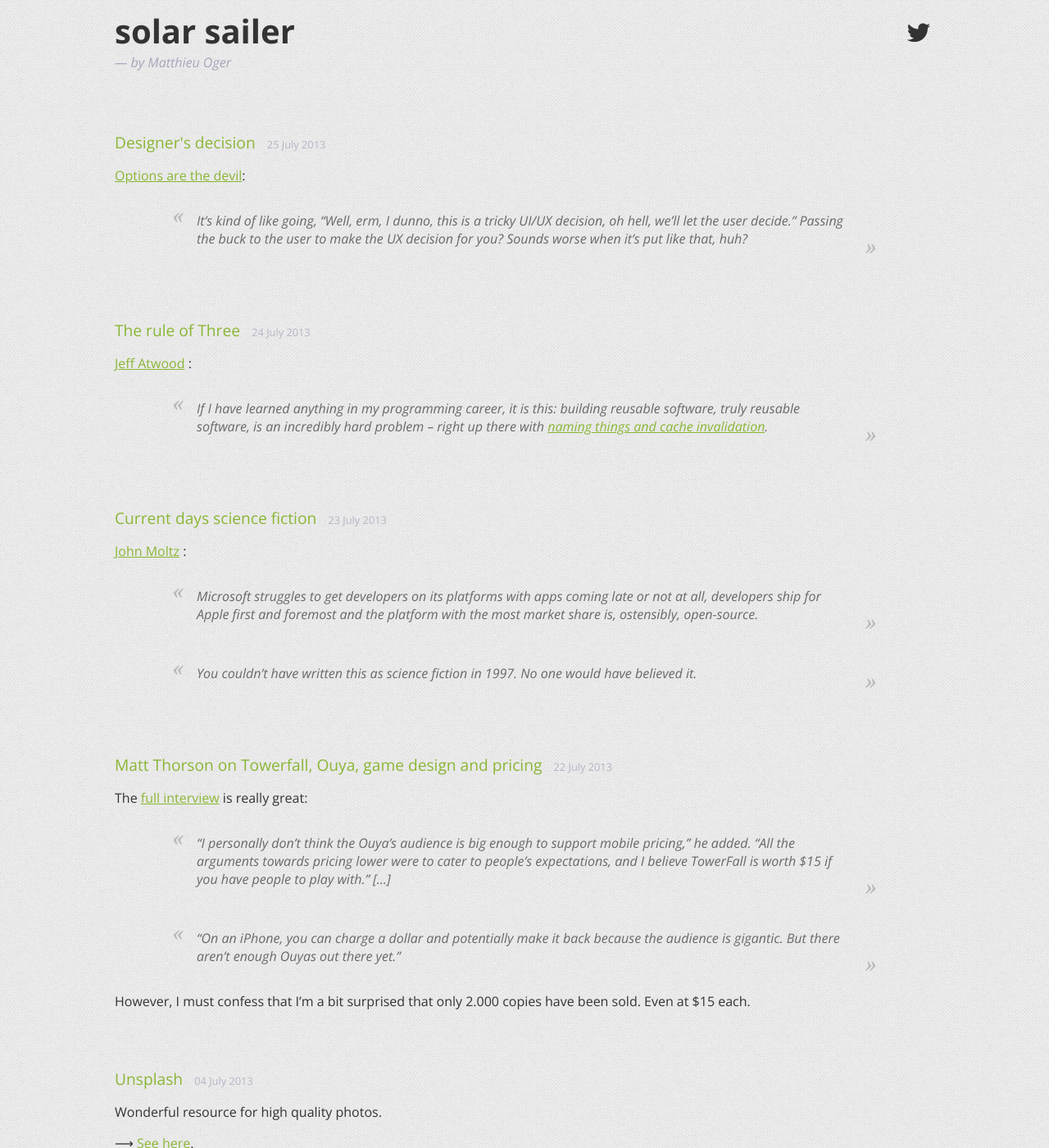
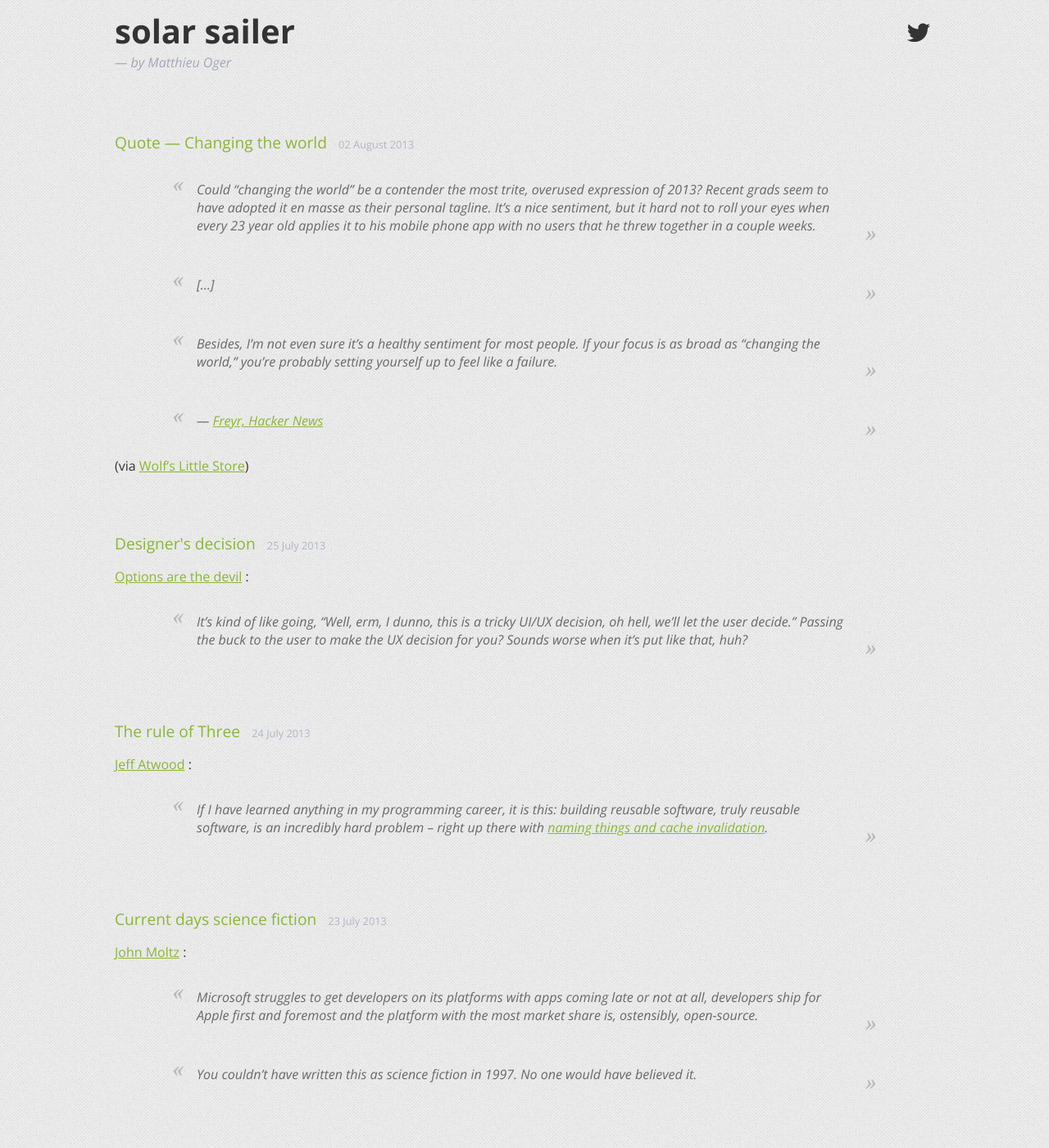
Before and after one commit to solarsailer/matthieuoger.com, a Jekyll site: the page built from index.html, in a window 1280 px wide and 1400 px high. Shown: the whole window at 82% size. Built offline with Jekyll 4.4.1, drawn with Linux system fonts in a browser that asks for light colours; Markdown is read by kramdown in place of the engine named in the settings; the list of posts is cut into pages by our own code; comment, search, counter and statistics services are not loaded.

Commit message:
New post + fixes

```diff
--- /dev/null
+++ b/_posts/2013-08-02-quote-changing-the-world.md
@@ -0,0 +1,14 @@
+---
+layout: post
+title: Quote — Changing the world
+---
+
+> Could "changing the world" be a contender the most trite, overused expression of 2013? Recent grads seem to have adopted it en masse as their personal tagline. It's a nice sentiment, but it hard not to roll your eyes when every 23 year old applies it to his mobile phone app with no users that he threw together in a couple weeks.
+
+> […]
+
+> Besides, I'm not even sure it's a healthy sentiment for most people. If your focus is as broad as "changing the world," you're probably setting yourself up to feel like a failure.
+
+> — [Freyr, Hacker News](https://news.ycombinator.com/item?id=6108967)
+
+(via [Wolf's Little Store](http://wolfslittlestore.be/2013/08/changing-the-world/))
```
Also changed, not shown: _posts/2013-07-22-towerfall-interview.md (+1 -1 lines), _posts/2013-07-25-designer-decision.md (+1 -1 lines).
